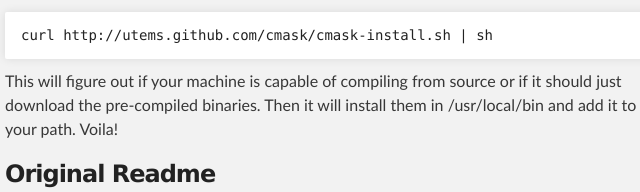
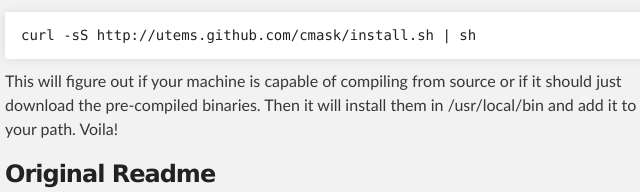
Before and after one commit to utems/cmask, a plain HTML site: page index.html in a window 1280 px wide. Shown: the part 393-585 px from the top of the page, 315-955 px from the left. Drawn offline with Linux system fonts and the light colour scheme.

Commit message:
gh-pages install.sh should just download the real cmask-install.sh from the github master tree. The we don't have to update gh-pages when we do a release.

```diff
--- a/index.html
+++ b/index.html
@@ -29,7 +29,7 @@
 
 <p>To install cmask on your mac system, just hit up our automagical script. Open Terminal (found in /Applications/Utilities) and copy paste the following command:</p>
 
-<pre><code>curl http://utems.github.com/cmask/cmask-install.sh | sh
+<pre><code>curl -sS http://utems.github.com/cmask/install.sh | sh
 </code></pre>
 
 <p>This will figure out if your machine is capable of compiling from source or if it should just download the pre-compiled binaries. Then it will install them in /usr/local/bin and add it to your path. Voila!</p>
```
Also changed, not shown: 2 other files.
